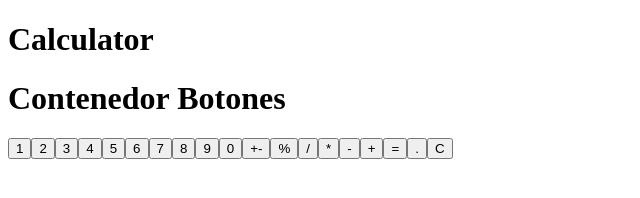
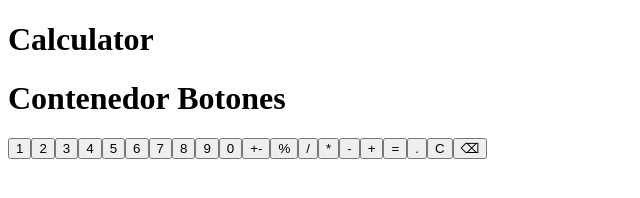
Before and after one commit to SunnySparks/my-tools, a Gatsby site: page / in a window 1280 px wide. Shown: the full height of the page, 0-640 px from the left. Built offline with nearby package versions, Linux system fonts and the light colour scheme; Gatsby itself is replaced by a stand-in of ours.

Commit message:
Refactor cases for calculators keyboard
Changed all the conditional ifs for a switch case.
Buttons have now a class and ID
Add backspace to the symbol list

```diff
--- a/src/components/Calculator/Button.js
+++ b/src/components/Calculator/Button.js
@@ -14,7 +14,11 @@ const Button = (props) => {
     });
   };
 
-  return <button onClick={handleClick}>{nombre}</button>;
+  return (
+    <button onClick={handleClick} id={nombre} class="numBtn">
+      {nombre}
+    </button>
+  );
 };
 
 export default Button;
--- a/src/components/Calculator/Numpad.js
+++ b/src/components/Calculator/Numpad.js
@@ -3,7 +3,7 @@ import Button from "./Button";
 import Symbols from "./Symbols";
 
 const listaBotones = ["1", "2", "3", "4", "5", "6", "7", "8", "9", "0"];
-const listaSimbolos = ["+-", "%", "/", "*", "-", "+", "=", ".", "C"];
+const listaSimbolos = ["+-", "%", "/", "*", "-", "+", "=", ".", "C", "⌫"];
 
 const Numpad = (props) => {
   const setValorDisplay = props.setValorDisplay;
--- a/src/components/Calculator/Symbols.js
+++ b/src/components/Calculator/Symbols.js
@@ -15,10 +15,12 @@ const Symbols = (props) => {
   const handleClick = () => {
     setSimboloDisplay((prev) => {
       if (simbolo !== "=") {
-        if (simbolo === "+-") {
+        switch (simbolo) {
+          case "+-":
             const valorNeg = valorDisplay * -1;
             setValorDisplay(valorNeg);
-        } else if (simbolo === ".") {
+            break;
+          case ".":
             let myDot = false;
             let tempValor = valorDisplay;
             tempValor = tempValor + ".";
@@ -32,18 +34,21 @@ const Symbols = (props) => {
             } else {
               return;
             }
-        } else if (simbolo === "%") {
+            break;
+          case "%":
             if (segundoValor === "0") {
               let percentR = valorDisplay / 100;
               setValorDisplay(percentR);
             } else {
               return;
             }
-        } else if (simbolo === "C") {
+            break;
+          case "C":
             setValorDisplay("0");
             setSimboloDisplay("");
             setSegundoValor("0");
-        } else {
+            break;
+          default:
             if (valorDisplay !== "0") {
               setSegundoValor(valorDisplay);
               setValorDisplay("0");
@@ -51,6 +56,7 @@ const Symbols = (props) => {
             let simboloAnterior = simbolo;
             setSimboloPrev(simboloAnterior);
             return simbolo;
+            break;
         }
       } else {
         if (segundoValor !== "0") {
@@ -84,9 +90,6 @@ const Symbols = (props) => {
             default:
               break;
           }
-        } else if (valorDisplay === "0" && segundoValor !== "0") {
-          //setValorDisplay(segundoValor);
-          //setSegundoValor("0");
         } else {
           return;
         }
@@ -94,7 +97,11 @@ const Symbols = (props) => {
     });
   };
 
-  return <button onClick={handleClick}>{simbolo}</button>;
+  return (
+    <button onClick={handleClick} id={simbolo} class="symBtn">
+      {simbolo}
+    </button>
+  );
 };
 
 export default Symbols;
```
Lines whose indentation alone changed are shown as unchanged.
